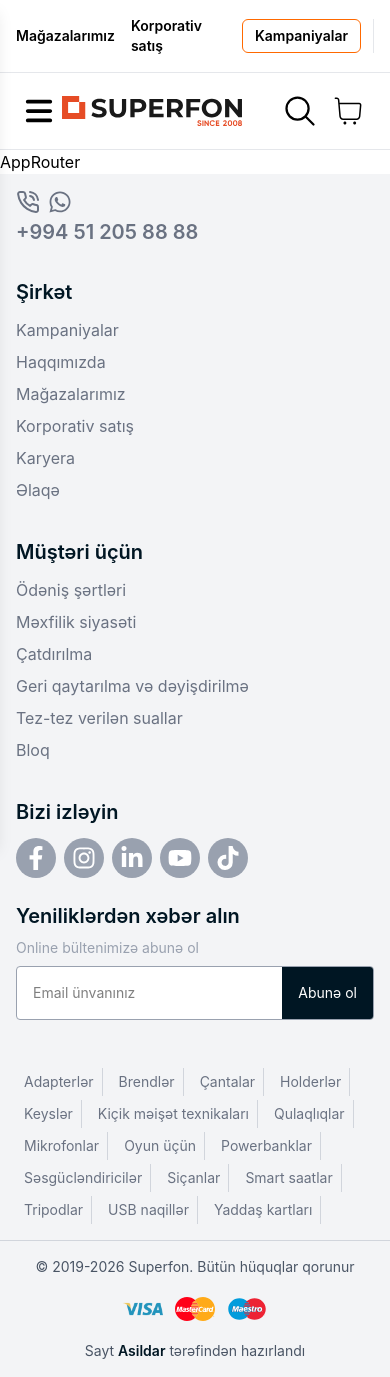
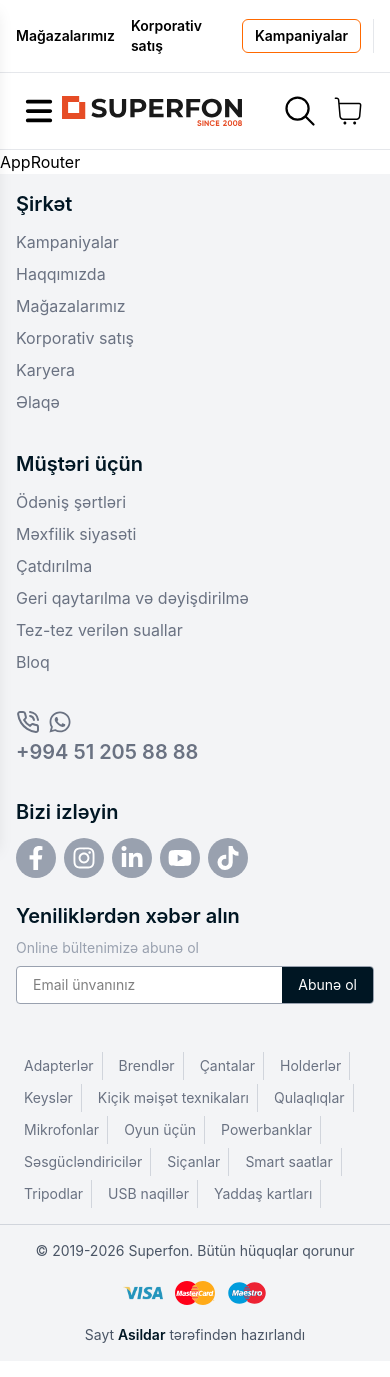
Before and after one commit to Asildar-Hajiyev/DivSuperfon, a React (Vite) app: page / in a window 390 px wide. Built offline with nearby package versions, Linux system fonts and the light colour scheme.

Commit message:
Footer update

```diff
--- a/src/components/Footer.jsx
+++ b/src/components/Footer.jsx
@@ -57,9 +57,39 @@ function Footer() {
   return (
     <footer className="bg-gray-100">
       <div className="grid grid-cols-1 sm:grid-cols-2 lg:grid-cols-4 gap-8 p-4 md:p-8">
-    {/* Logo və Telefon - mobildə gizli */}
-    <div className="flex flex-col gap-14">
-      <img className="w-[180px] hidden md:flex" src={Logo} alt="" />
+        {/* Şirkət - mobildə 1-ci */}
+        <div className="order-1 lg:order-2 ">
+          <h2 className="font-semibold text-xl text-[#001623]">Şirkət</h2>
+          <ul className="pt-2">
+            {data.map((item) => (
+              <li
+                className="py-1 text-gray-500 cursor-pointer hover:underline"
+                key={item.id}
+              >
+                {item.name}
+              </li>
+            ))}
+          </ul>
+        </div>
+
+        {/* Müştəri üçün - mobildə 2-ci */}
+        <div className="order-2 lg:order-3">
+          <h2 className="font-semibold text-xl text-[#001623]">Müştəri üçün</h2>
+          <ul className="pt-2">
+            {dataPerson.map((item) => (
+              <li
+                className="py-1 text-gray-500 cursor-pointer hover:underline"
+                key={item.id}
+              >
+                {item.name}
+              </li>
+            ))}
+          </ul>
+        </div>
+
+        {/* Logo və Telefon - mobildə 3-cü, desktopda 1-ci */}
+        <div className="order-3 lg:order-1 flex flex-col gap-14">
+          <img className="w-[180px] hidden lg:block" src={Logo} alt="" />
           <div className="text-gray-500 flex flex-col gap-1">
             <div className="flex items-center gap-2 text-2xl">
               <LuPhoneCall />
@@ -71,34 +101,12 @@ function Footer() {
           </div>
         </div>
 
-    {/* Şirkət */}
-    <div>
-      <h2 className="font-semibold text-xl text-[#001623]">Şirkət</h2>
-      <ul className="pt-2">
-        {data.map((item) => (
-          <li className="py-1 text-gray-500 cursor-pointer hover:underline" key={item.id}>
-            {item.name}
-          </li>
-        ))}
-      </ul>
-    </div>
-
-    {/* Müştəri üçün */}
-    <div>
-      <h2 className="font-semibold text-xl text-[#001623]">Müştəri üçün</h2>
-      <ul className="pt-2">
-        {dataPerson.map((item) => (
-          <li className="py-1 text-gray-500 cursor-pointer hover:underline" key={item.id}>
-            {item.name}
-          </li>
-        ))}
-      </ul>
-    </div>
-
-    {/* 4-cü sütun */}
-    <div className="flex flex-col gap-6">
+        {/* Sosial + Abunə - mobildə 4-cü */}
+        <div className="order-4 lg:order-4 flex flex-col gap-6 sm:col-span-2 lg:col-span-1">
           <div className="flex flex-col gap-3">
-        <h2 className="text-[#001623] text-xl font-semibold">Bizi izləyin</h2>
+            <h2 className="text-[#001623] text-xl font-semibold">
+              Bizi izləyin
+            </h2>
             <ul className="flex items-center gap-2">
               {iconSosial.map((item) => (
                 <li
@@ -112,7 +120,9 @@ function Footer() {
           </div>
 
           <div className="flex flex-col gap-2">
-        <h2 className="text-[#001623] text-xl font-semibold">Yeniliklərdən xəbər alın</h2>
+            <h2 className="text-[#001623] text-xl font-semibold">
+              Yeniliklərdən xəbər alın
+            </h2>
             <p className="text-gray-400 text-sm">Online bültenimizə abunə ol</p>
             <div className="flex items-center border rounded-sm bg-white border-gray-400 overflow-hidden w-full">
               <input
@@ -120,15 +130,15 @@ function Footer() {
                 type="text"
                 placeholder="Email ünvanınız"
               />
-          <button className="bg-[#001623] px-4 py-4 text-white text-sm whitespace-nowrap hover:bg-[#002a3d] transition-all duration-200">
+              <button className="bg-[#001623] px-4 py-2 text-white text-sm whitespace-nowrap hover:bg-[#002a3d] transition-all duration-200">
                 Abunə ol
               </button>
             </div>
           </div>
         </div>
 
-    {/* Açar sözlər - border-top yoxdur */}
-    <div className="col-span-1 sm:col-span-2 lg:col-span-4 pt-4">
+        {/* Açar sözlər */}
+        <div className="order-5 col-span-1 sm:col-span-2 lg:col-span-4 pt-4">
           <ul className="flex items-center flex-wrap gap-x-2 gap-y-1">
             {dataKey.map((item) => (
               <li
@@ -145,14 +155,17 @@ function Footer() {
       {/* Alt hissə */}
       <div className="border-t border-gray-300 px-4 md:px-8 py-4">
         <ul className="flex flex-col md:flex-row items-center justify-between gap-3 text-sm text-gray-600">
-      <li className="text-center">© 2019-2026 Superfon. Bütün hüquqlar qorunur</li>
+          <li className="text-center">
+            © 2019-2026 Superfon. Bütün hüquqlar qorunur
+          </li>
           <li className="flex items-center gap-3">
             <img className="w-[40px]" src={Visa} alt="Visa" />
             <img className="w-[40px]" src={Mastercard} alt="Mastercard" />
             <img className="w-[40px]" src={Maestro} alt="Maestro" />
           </li>
           <li className="text-center">
-        Sayt <span className="font-semibold text-[#001623]">Asildar</span> tərəfindən hazırlandı
+            Sayt <span className="font-semibold text-[#001623]">Asildar</span>{" "}
+            tərəfindən hazırlandı
           </li>
         </ul>
       </div>
```
Lines whose indentation alone changed are shown as unchanged.
